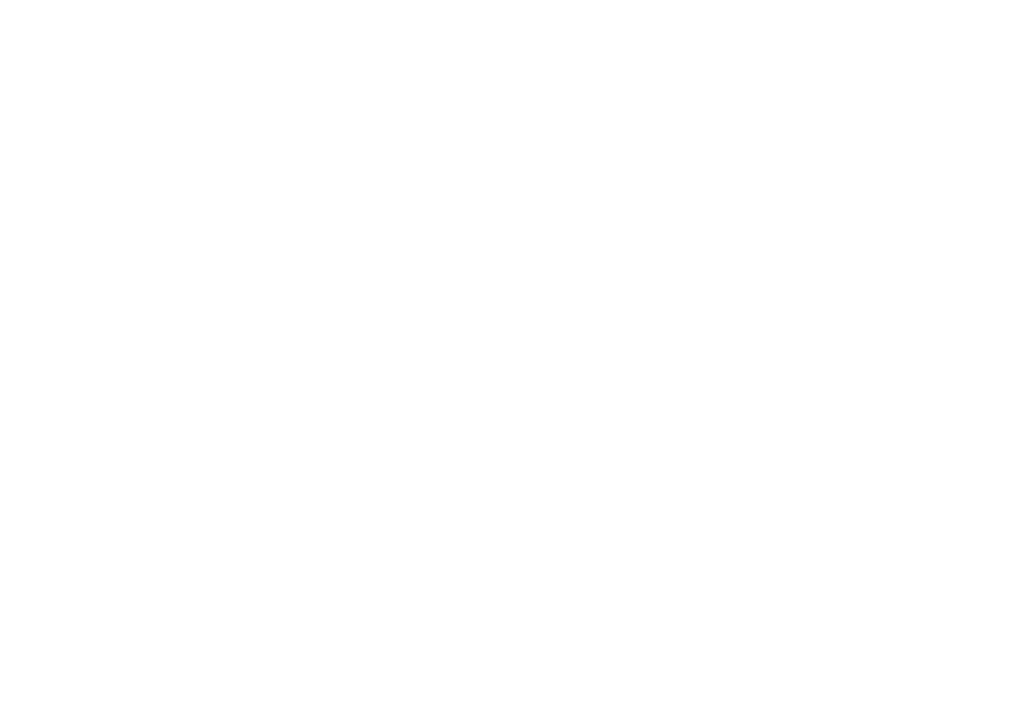
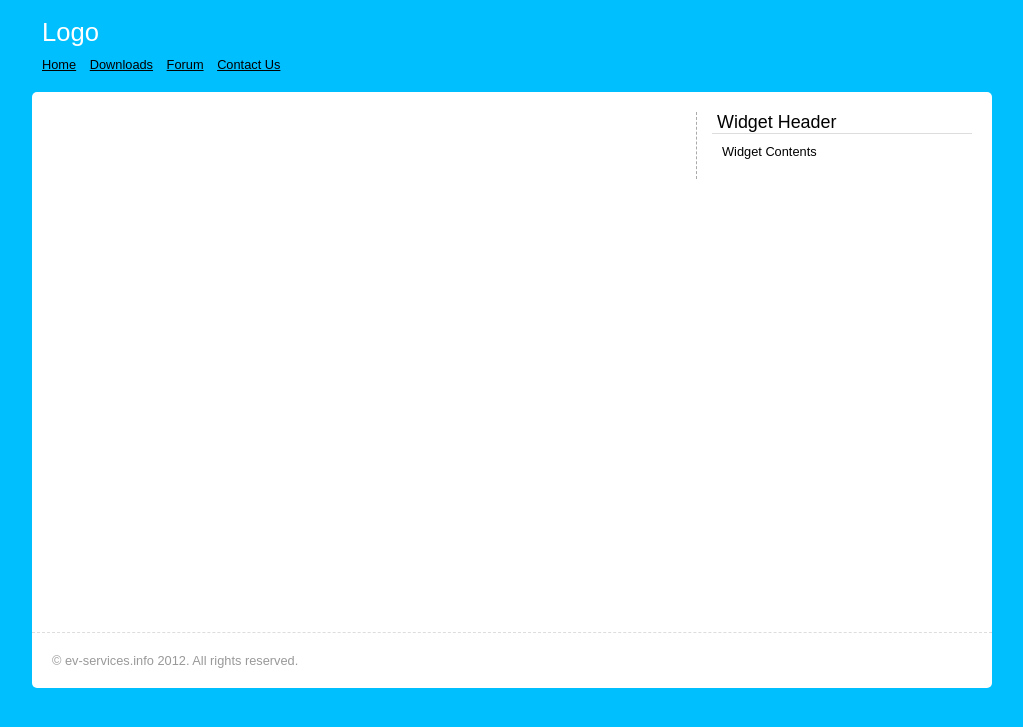
Before and after one commit to vercrue/login-register, a PHP site: page /template.php in a window 1280 px wide. Before the commit the part shown is empty. Shown: the top 727 px of the page, without its empty margins (128-1151 px from the left). Run offline with PHP 8.4, Linux system fonts and the light colour scheme.

Commit message:
Initial commit template.php with css file

```diff
--- /dev/null
+++ b/css/screen.css
@@ -0,0 +1,152 @@
+/* Resets */
+ul {
+	padding: 0;
+	margin: 0 0 20px 0;
+	list-style: none;
+}
+
+h1, h2 {
+	padding: 0;
+	margin: 0 0 20px 0;
+	font-weight: normal;
+}
+
+p {
+	padding: 0;
+	margin: 0 0 20px 0;
+}
+
+a:link, a:visited {
+	text-decoration: underline;
+	color: #000;
+}
+
+a:hover {
+	text-decoration: none;
+}
+
+ul li {
+	padding: 5px 0;
+}
+
+ul li input[type="text"], ul li input[type="password"] {
+	width: 200px;
+}
+
+
+/* Headers */
+h1 {
+	font-size: 1.8em;
+}
+
+h2 {
+	font-size: 1.4em;
+}
+
+.logo {
+	font: 2em Arial;
+	margin: 0 0 10px 0;
+	padding: 0;
+	width: 200px;
+	color: #fff;
+}
+
+
+/* Containers */
+body {
+	background: DeepSkyBlue;
+	font-family: Arial;
+	font-size: 0.8em;
+}
+
+#container, footer {
+	background: #fff;
+	width: 920px;
+	margin: 0 auto;
+	padding: 20px;
+}
+
+header {
+	width: 940px;
+	padding: 10px;
+	margin: 0 auto 10px auto;
+}
+
+#container {
+	min-height: 500px;
+	border-radius: 5px 5px 0 0;
+}
+
+footer {
+	border-radius: 0 0 5px 5px;
+}
+
+.widget {
+	margin-bottom: 20px;
+}
+
+.widget h2 {
+	margin: 0 0 10px 0;
+	padding: 0 5px;
+	font-weight: normal;
+	border-bottom: 1px solid #ddd;
+}
+
+.widget .inner {
+	margin: 0 10px;
+}
+
+
+/* Navigation */
+nav {
+	float: left;
+}
+
+nav ul {
+	margin: 0;
+}
+
+nav ul li {
+	display: inline;
+	margin-right: 10px;
+}
+
+nav ul li a {
+	text-decoration: none;
+}
+
+nav ul li.current {
+	font-weight: bold;
+}
+
+nav ul li.last {
+	border-right: 0;
+}
+
+
+/* Aside */
+aside {
+	width: 260px;
+	float: right;
+	border-left: 1px dashed #aaa;
+	padding-left: 15px;
+}
+
+
+/* Login */
+#login li.link {
+	margin-top: 5px;
+}
+
+
+/* Footer */
+footer {
+	border-top: 1px dashed #ddd;
+	color: #999;
+}
+
+
+/* Misc */
+.clear {
+	clear: both;
+}
--- a/template.php
+++ b/template.php
@@ -1,4 +1,35 @@
 <!doctype html>
 <html>
-
+<head>
+	<title>Login &amp; Register</title>
+	<meta charset="UTF-8">
+	<link rel="stylesheet" href="css/screen.css">
+</head>
+<body>
+	<header>
+		<h1 class="logo">Logo</h1>
+		<nav>
+			<ul>
+				<li><a href="index.php">Home</a></li>
+				<li><a href="downloads.php">Downloads</a></li>
+				<li><a href="forum.php">Forum</a></li>
+				<li><a href="contact.php">Contact Us</a></li>
+			</ul>
+		</nav>
+		<div class="clear"></div>
+	</header>
+	<div id="container">
+		<aside>
+			<div class="widget">
+				<h2>Widget Header</h2>
+				<div class="inner">
+					Widget Contents
+				</div>
+			</div>
+		</aside>
+	</div>
+	<footer>
+		&copy; ev-services.info 2012. All rights reserved.
+	</footer>
+</body>
 </html>
```
